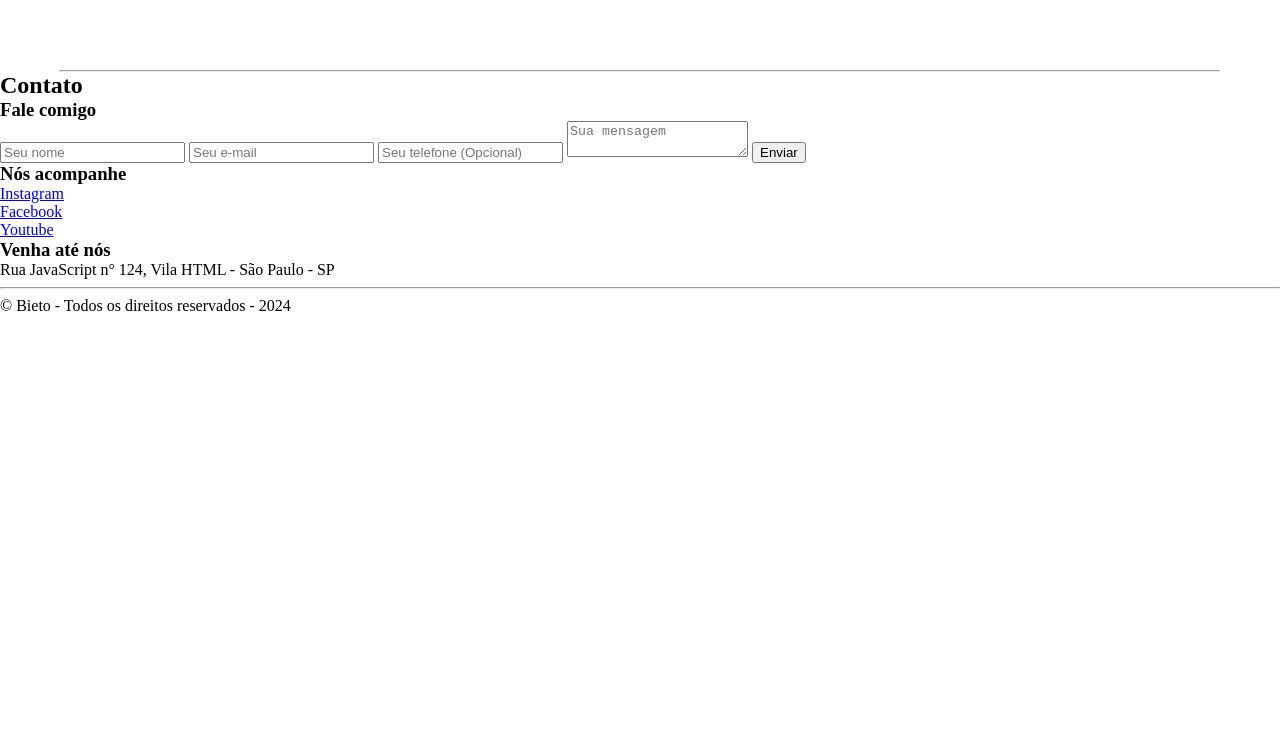
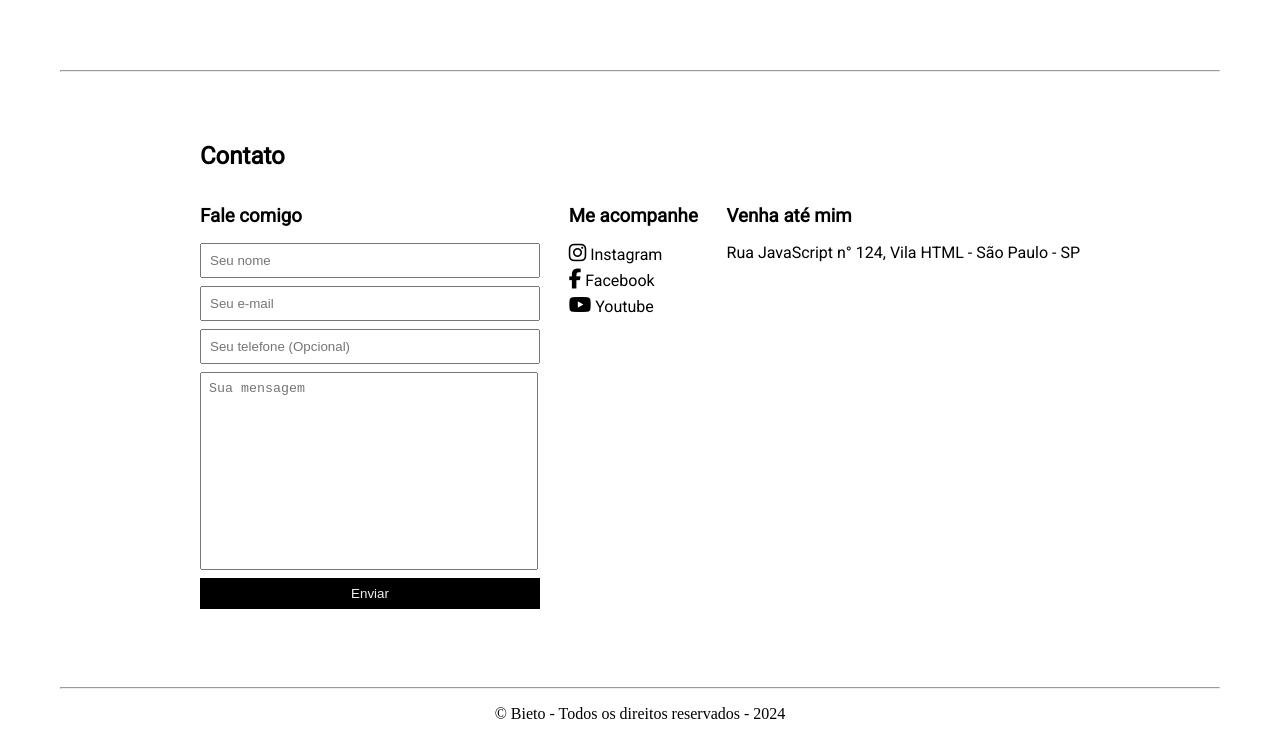
Before and after one commit to Samuel-kemuri/GrafiteLandingPage, a plain HTML site: page index.htm in a window 1280 px wide. Shown: the part 1702-2441 px from the top of the page. Before the commit the page ends 2017 px from the top, so only its background shows below. Drawn offline with Linux system fonts and the light colour scheme.

Commit message:
Finalizando estilizacao tela 3

```diff
--- a/index.htm
+++ b/index.htm
@@ -103,26 +103,26 @@
                     </div>
 
                     <div class="area-social-midia">
-                        <h3>Nós acompanhe</h3>
+                        <h3>Me acompanhe</h3>
 
                         <ul class="social-links">
                             <li>
-                                <a href="#" title="Siga-nos no Instagram">
-                                    <span></span>
+                                <a href="#" class="social-links-btn" title="Siga-nos no Instagram">
+                                    <span class="social-links-icon fa fa-instagram"></span>
                                     <span>Instagram</span>
                                 </a>
                             </li>
 
                             <li>
-                                <a href="#" title="Siga-nos no Facebook">
-                                    <span></span>
+                                <a href="#" class="social-links-btn" title="Siga-nos no Facebook">
+                                    <span class="social-links-icon fa fa-facebook"></span>
                                     <span>Facebook</span>
                                 </a>
                             </li>
 
                             <li>
-                                <a href="#" title="Visite nosso canal no Youtube">
-                                    <span></span>
+                                <a href="#" class="social-links-btn" title="Visite nosso canal no Youtube">
+                                    <span class="social-links-icon fa fa-youtube"></span>
                                     <span>Youtube</span>
                                 </a>
                             </li>
@@ -130,7 +130,7 @@
                     </div>
 
                     <div class="area-endereco">
-                        <h3>Venha até nós</h3>
+                        <h3>Venha até mim</h3>
                         <p>Rua JavaScript n° 124, Vila HTML - São Paulo - SP</p>
                     </div>
                 </div>
--- a/src/Style/main.css
+++ b/src/Style/main.css
@@ -1,3 +1,7 @@
+body{
+    background-color: #fff;
+}
+
 /* TELA 1 */
 
 #tela1 .container{
@@ -6,6 +10,10 @@
     margin-right: 200px;
     display: flex;
     justify-content: space-between;
+}
+
+#tela1 .container .sobre-grafite{
+    text-align: center;
 }
 
 #tela1 .container .sobre-grafite h2{
@@ -44,6 +52,10 @@
     margin-left: 200px;
 }
 
+#tela2 .container .quemsou {
+    text-align: center;
+}
+
 #tela2 .container .quemsou h2{
     padding-top: 200px;
     padding-bottom: 16px;
@@ -68,3 +80,86 @@
 }
 
 /* Tela 2 Fim */
+
+/* Tela 3 */
+
+#tela3 .container{
+    display: block;
+    padding-top: 70px;
+    margin-bottom: 70px;
+    margin: 0 200px;
+    font-family: 'Roboto', sans-serif;
+
+}
+
+#tela3 .container .contact-methods {
+    display: flex;
+    justify-content: space-between;
+}
+
+#tela3 .container h2 {
+    margin-bottom: 35px;
+}
+
+form input,
+form textarea,
+form button {
+    display: block;
+    width: 320px;
+    margin-bottom: 8px;
+    padding: 8px;
+}
+
+form textarea {
+    resize: none;
+height: 180px;
+}
+
+#tela3 .container .contact-methods h3 {
+    margin-bottom: 16px;
+}
+
+form button {
+    background-color: black;
+    color: #ecf0f1;
+    width: 340px;
+    border: none;
+    cursor: pointer;
+}
+
+form button:hover{
+    background-color: #545557;
+}
+
+input:focus, textarea:focus{
+    outline-color: black;
+}
+
+.contact-methods .area-social-midia li {
+    list-style-type: none;
+    margin-bottom: 5px;
+}
+
+.social-links-icon{
+    font-size: 20px;
+}
+
+.contact-methods .area-social-midia a {
+    text-decoration: none;
+    color: black;
+}
+
+#tela3 hr {
+    margin: 70px 60px 0 60px;
+    background-color: black;
+
+}
+
+/* FIM TELA 3 */
+
+footer {
+    background-color: #fff;
+    color: black;
+    padding: 16px 0;
+    text-align: center;
+}
```
